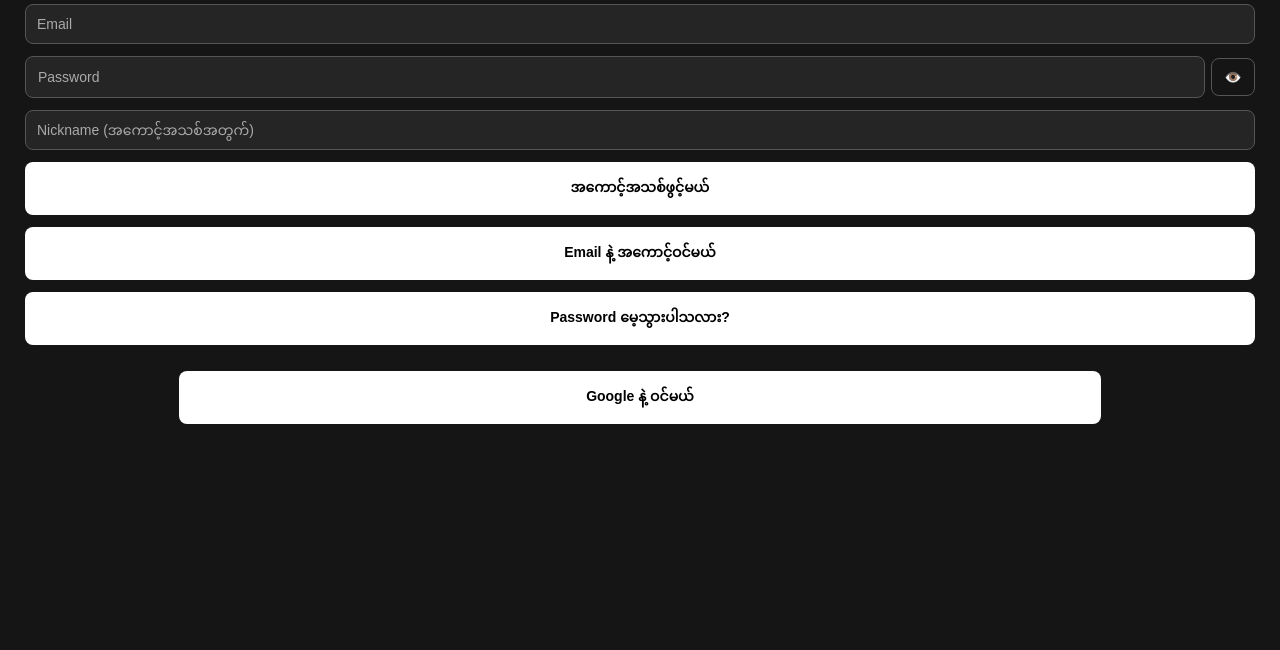
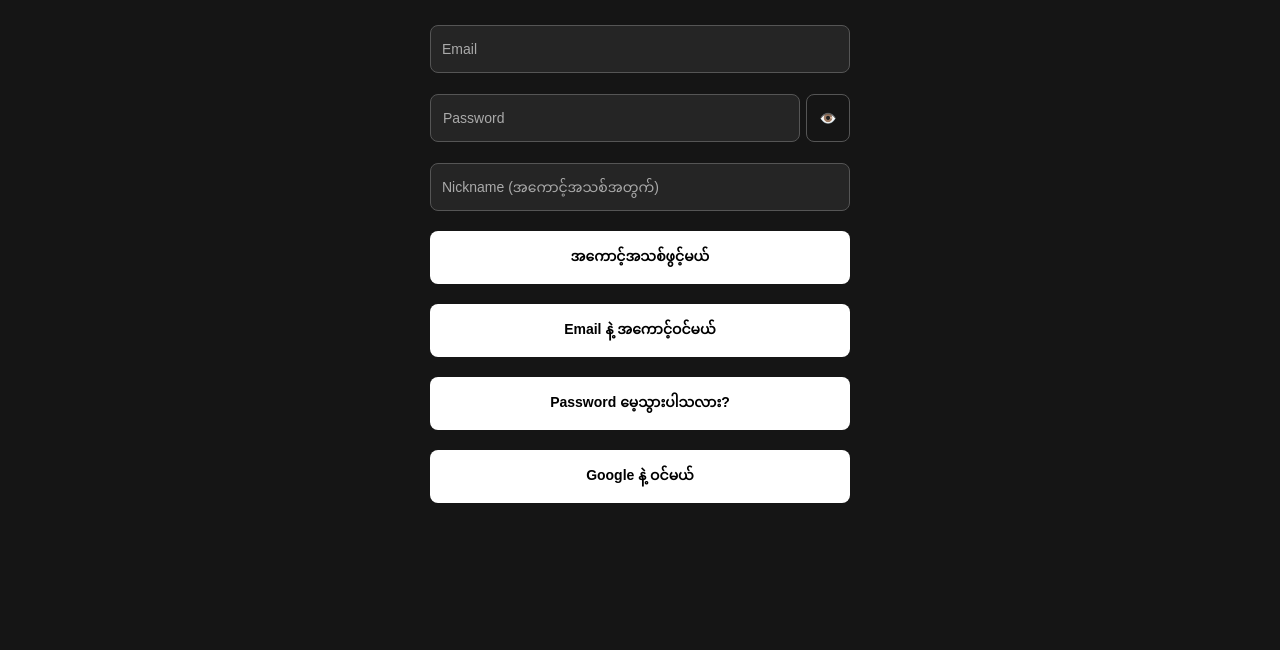
Before and after one commit to winmoe8182-dot/AAA-Chat, a plain HTML site: page index.html in a window 1280 px wide. Shown: the part 150-800 px from the top of the page. Drawn offline with Linux system fonts and the light colour scheme; no server answers.

Commit message:
Update index.html

```diff
--- a/index.html
+++ b/index.html
@@ -36,6 +36,25 @@ body{
  text-align:center;
  box-sizing:border-box;
 }
+
+#login{
+  width:100%;
+  max-width:420px;
+  margin:auto;
+  display:flex;
+  flex-direction:column;
+  justify-content:center;
+  gap:10px;
+}
+
+#login input,
+#login button{
+  width:100%;
+  min-height:48px;
+  box-sizing:border-box;
+  margin:5px 0;
+}
+
 
 h2{color:#fff;margin-bottom:25px}
 input{
```
